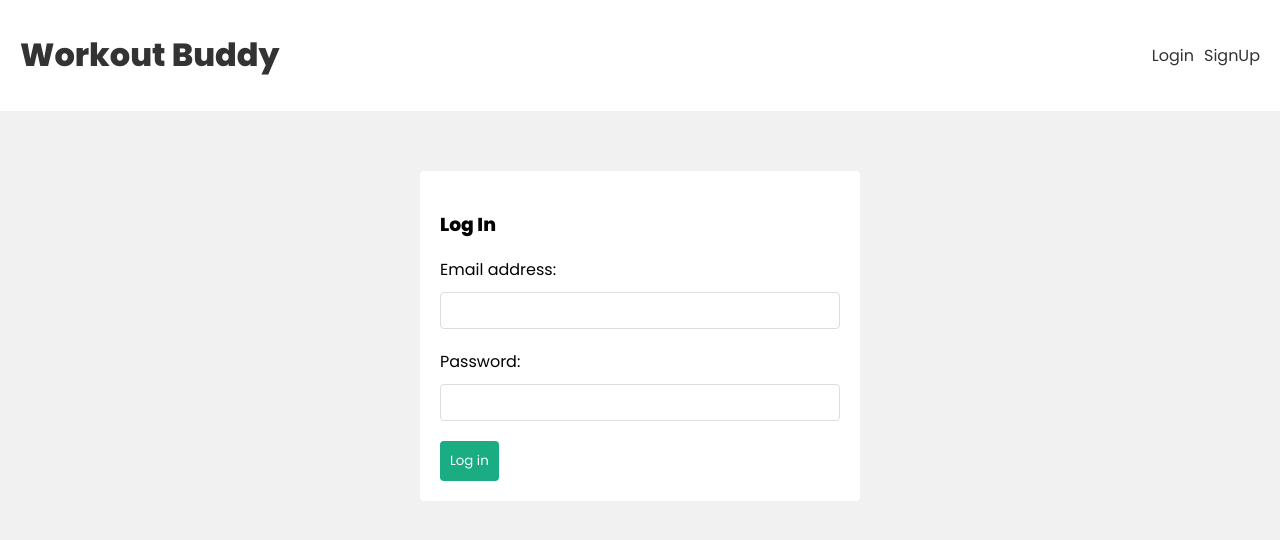
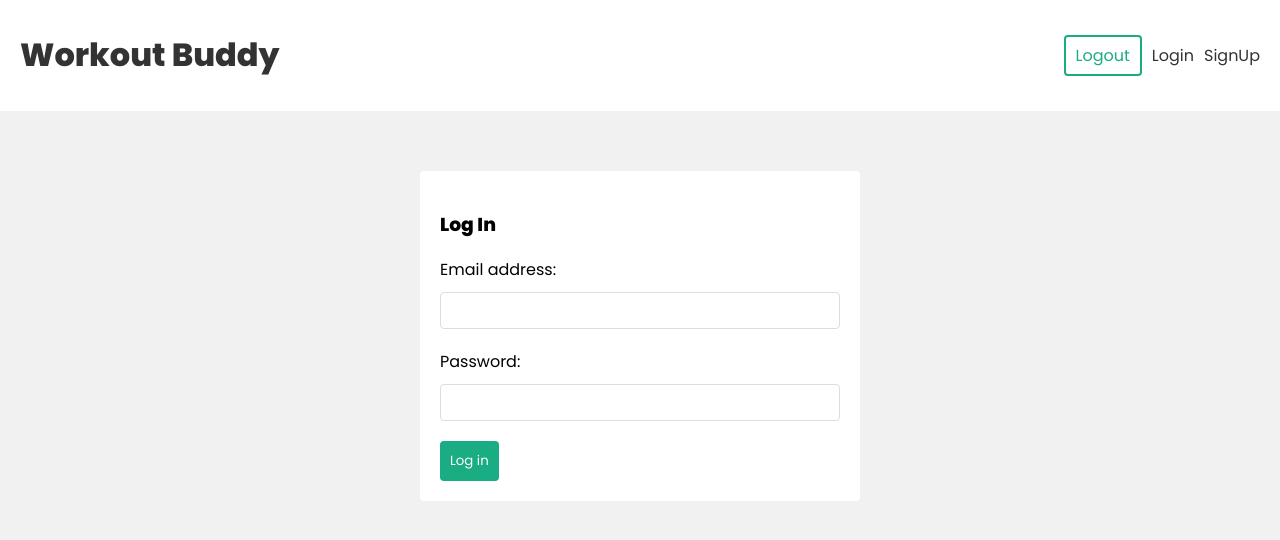
Before and after one commit to waiyanhtet1/mern-workout-track, a React (Create React App) app in the folder frontend/: page /login in a window 1280 px wide. Shown: the top 540 px of the page. Built offline with nearby package versions, Linux system fonts and the light colour scheme.

Commit message:
refactor: authContext for login and signup

```diff
--- a/frontend/src/components/Navbar.jsx
+++ b/frontend/src/components/Navbar.jsx
@@ -1,6 +1,13 @@
 import { Link } from "react-router-dom";
+import { useLogout } from "../hooks/useLogout";
 
 const Navbar = () => {
+  const { logout } = useLogout();
+
+  const onLogoutHandler = () => {
+    logout();
+  };
+
   return (
     <header>
       <div className="container">
@@ -8,6 +15,9 @@ const Navbar = () => {
           <h1>Workout Buddy</h1>
         </Link>
         <nav>
+          <div>
+            <button onClick={onLogoutHandler}>Logout</button>
+          </div>
           <Link to="/login">Login</Link>
           <Link to="/signup">SignUp</Link>
         </nav>
--- /dev/null
+++ b/frontend/src/hooks/useLogout.js
@@ -0,0 +1,15 @@
+import { useAuthContext } from "./useAuthContext";
+
+export const useLogout = () => {
+  const { dispatch } = useAuthContext();
+
+  const logout = () => {
+    // remove user from locastorage
+    localStorage.removeItem("user");
+
+    // dispatch from authContext
+    dispatch({ type: "LOGOUT" });
+  };
+
+  return { logout };
+};
--- a/frontend/src/hooks/useSignup.js
+++ b/frontend/src/hooks/useSignup.js
@@ -1,22 +1,25 @@
 import { useState } from "react";
 import { useAuthContext } from "./useAuthContext";
 
-export const useSignup = () => {
+export const useSignup = ({ type }) => {
   const [error, setError] = useState(null);
   const [isLoading, setIsLoading] = useState(null);
   const { dispatch } = useAuthContext();
 
-  const signup = async (email, password) => {
+  const auth = async (email, password) => {
     setIsLoading(true);
     setError(null);
 
-    const response = await fetch("/api/user/signup", {
-      method: "POST",
-      headers: {
-        "Content-Type": "application/json",
-      },
-      body: JSON.stringify({ email, password }),
-    });
+    const response = await fetch(
+      `/api/user/${type === "login" ? "login" : "signup"}`,
+      {
+        method: "POST",
+        headers: {
+          "Content-Type": "application/json",
+        },
+        body: JSON.stringify({ email, password }),
+      }
+    );
 
     const result = await response.json();
 
@@ -33,5 +36,5 @@ export const useSignup = () => {
     }
   };
 
-  return { signup, isLoading, error };
+  return { auth, isLoading, error };
 };
--- a/frontend/src/index.css
+++ b/frontend/src/index.css
@@ -107,9 +107,21 @@ nav {
   display: flex;
   align-items: center;
 }
-nav a {
+nav a,
+nav button {
   margin-left: 10px;
 }
+nav button {
+  background: #fff;
+  color: var(--primary);
+  border: 2px solid var(--primary);
+  padding: 6px 10px;
+  border-radius: 4px;
+  font-family: "Poppins";
+  cursor: pointer;
+  font-size: 1em;
+}
+
 /* auth forms */
 form.signup,
 form.login {
--- a/frontend/src/pages/Login.jsx
+++ b/frontend/src/pages/Login.jsx
@@ -1,13 +1,16 @@
 import { useState } from "react";
+import { useSignup } from "../hooks/useSignup";
 
 const Login = () => {
   const [email, setEmail] = useState("");
   const [password, setPassword] = useState("");
+  const { auth, isLoading, error } = useSignup("login");
 
   const handleSubmit = async (e) => {
     e.preventDefault();
 
     console.log(email, password);
+    auth(email, password);
   };
 
   return (
@@ -28,6 +31,7 @@ const Login = () => {
       />
 
       <button>Log in</button>
+      {error && <div className="error">{error}</div>}
     </form>
   );
 };
--- a/frontend/src/pages/Signup.jsx
+++ b/frontend/src/pages/Signup.jsx
@@ -4,13 +4,13 @@ import { useSignup } from "../hooks/useSignup";
 const Signup = () => {
   const [email, setEmail] = useState("");
   const [password, setPassword] = useState("");
-  const { signup, isLoading, error } = useSignup();
+  const { auth, isLoading, error } = useSignup("signup");
 
   const handleSubmit = async (e) => {
     e.preventDefault();
 
     console.log(email, password);
-    await signup(email, password);
+    await auth(email, password);
   };
 
   return (
```
